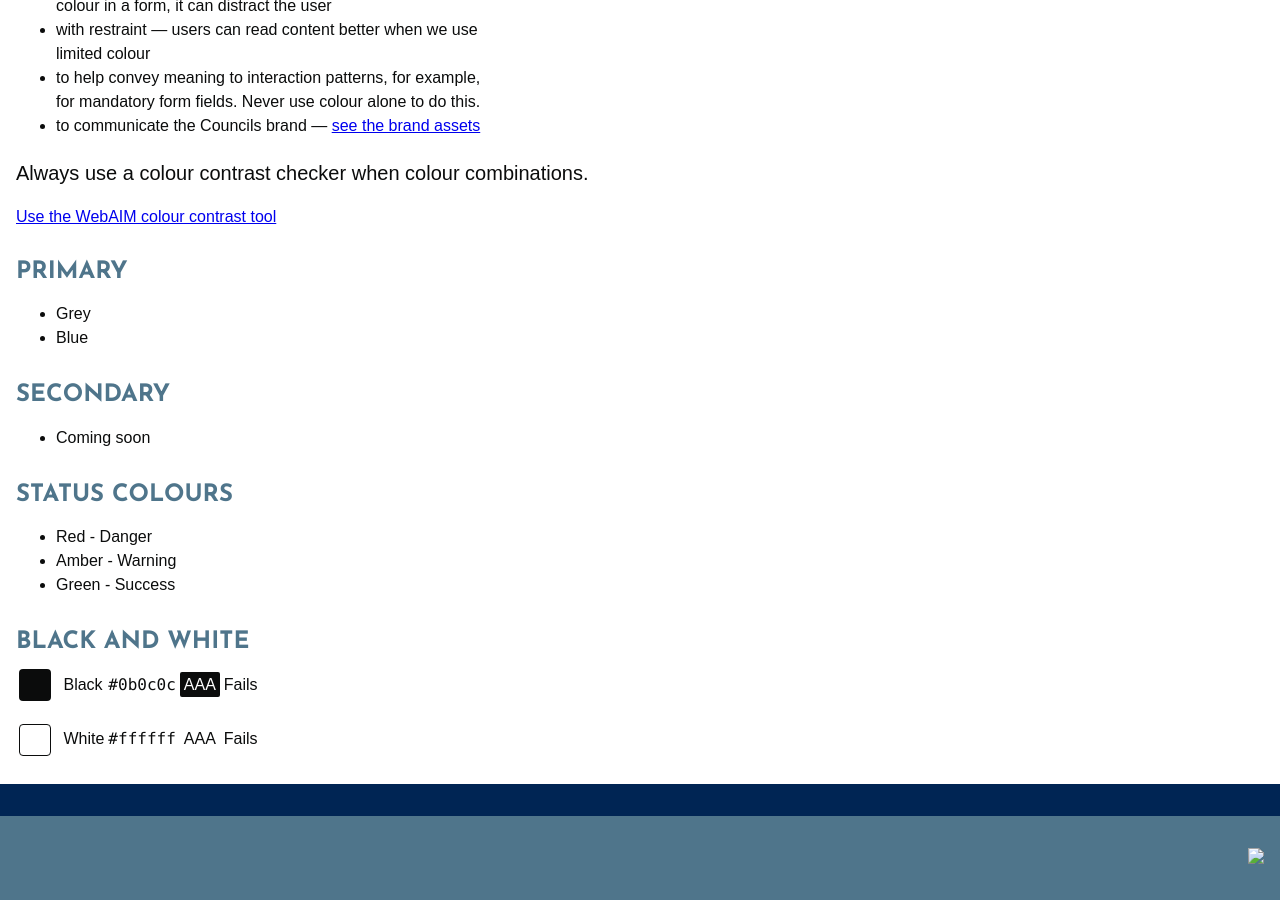
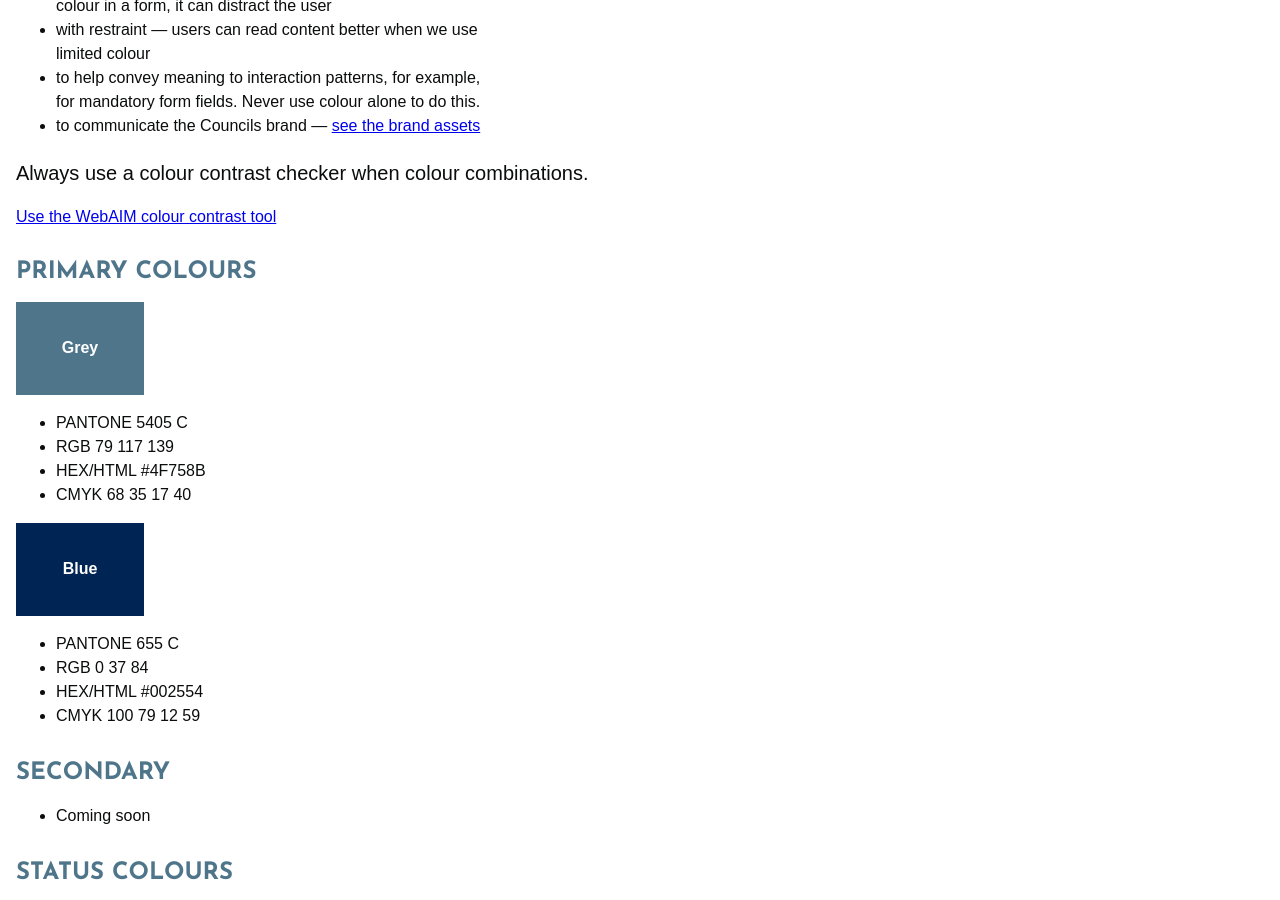
Before and after one commit to rothgov/design-manual, a Jekyll site: the page built from colours.html, in a window 1280 px wide and 900 px high, scrolled down 306 px. Built offline with Jekyll 4.4.1, drawn with Linux system fonts in a browser that asks for light colours; some web fonts are replaced.

Commit message:
Update colours.html

```diff
--- a/colours.html
+++ b/colours.html
@@ -18,10 +18,24 @@ layout: default
     </ul>
     <p class="lh-copy f4">Always use a colour contrast checker when colour combinations.</p>
     <p><a href="https://webaim.org/resources/contrastchecker/">Use the WebAIM colour contrast tool</a></p>
-    <h3 class="f3 josefin ttu mt4 mb0 grey-5">Primary</h3>
+    <h3 class="f3 josefin ttu mt4 mb3 grey-5">Primary Colours</h3>
+    <div class="dib w4 tc bg-grey-5 white pa3">
+      <h4>Grey</h4>
+    </div>
     <ul class="lh-copy">
-      <li>Grey</li>
-      <li>Blue</li>
+      <li>PANTONE 5405 C</li>
+      <li>RGB 79 117 139</li>
+      <li>HEX/HTML #4F758B</li>
+      <li>CMYK 68 35 17 40</li>
+    </ul>
+    <div class="dib w4 tc bg-blue-5 white pa3">
+      <h4>Blue</h4>
+    </div>
+    <ul class="lh-copy">
+      <li>PANTONE 655 C</li>
+      <li>RGB 0 37 84</li>
+      <li>HEX/HTML #002554</li>
+      <li>CMYK 100 79 12 59</li>
     </ul>
     <h3 class="f3 josefin ttu mt4 mb0 grey-5">Secondary</h3>
     <ul class="lh-copy">
```
